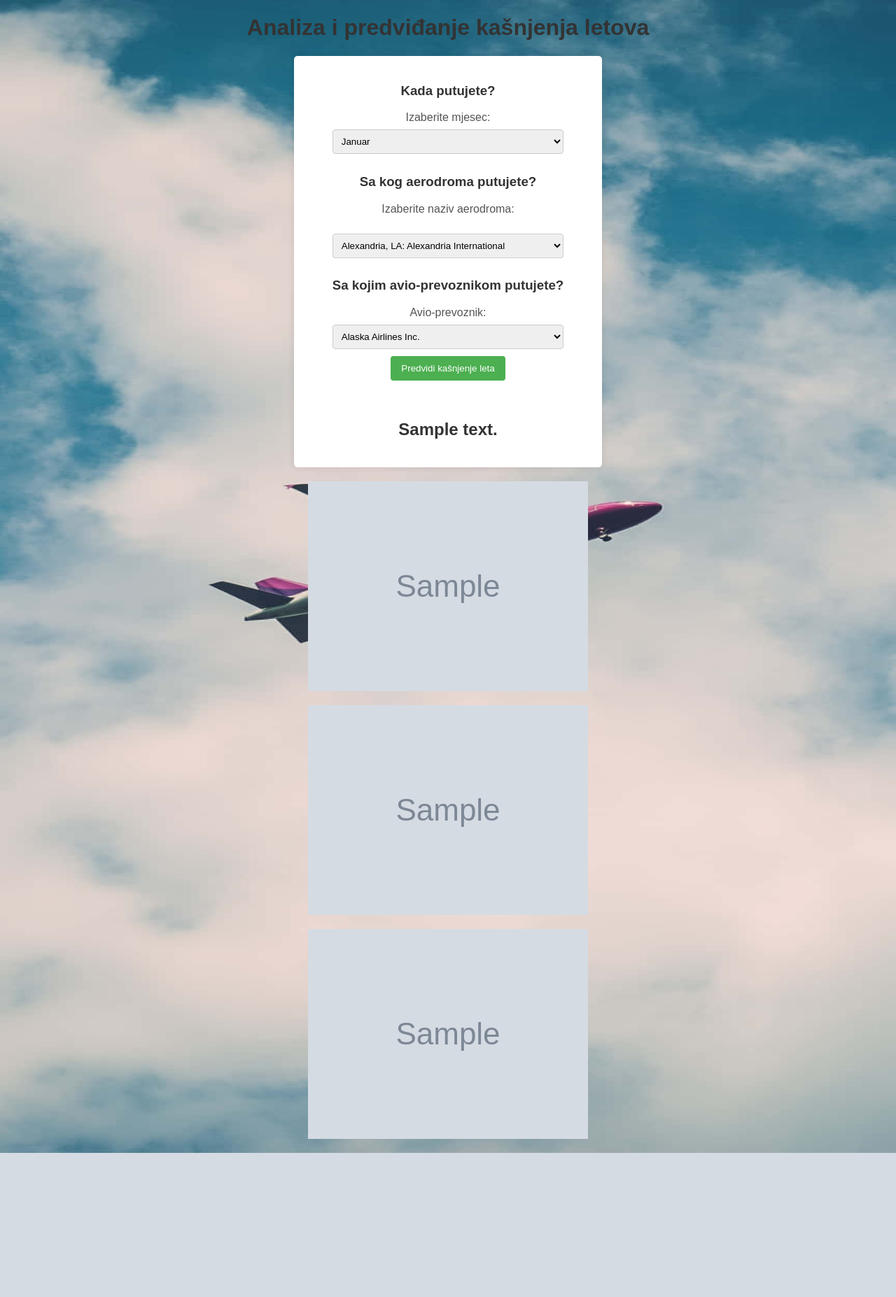
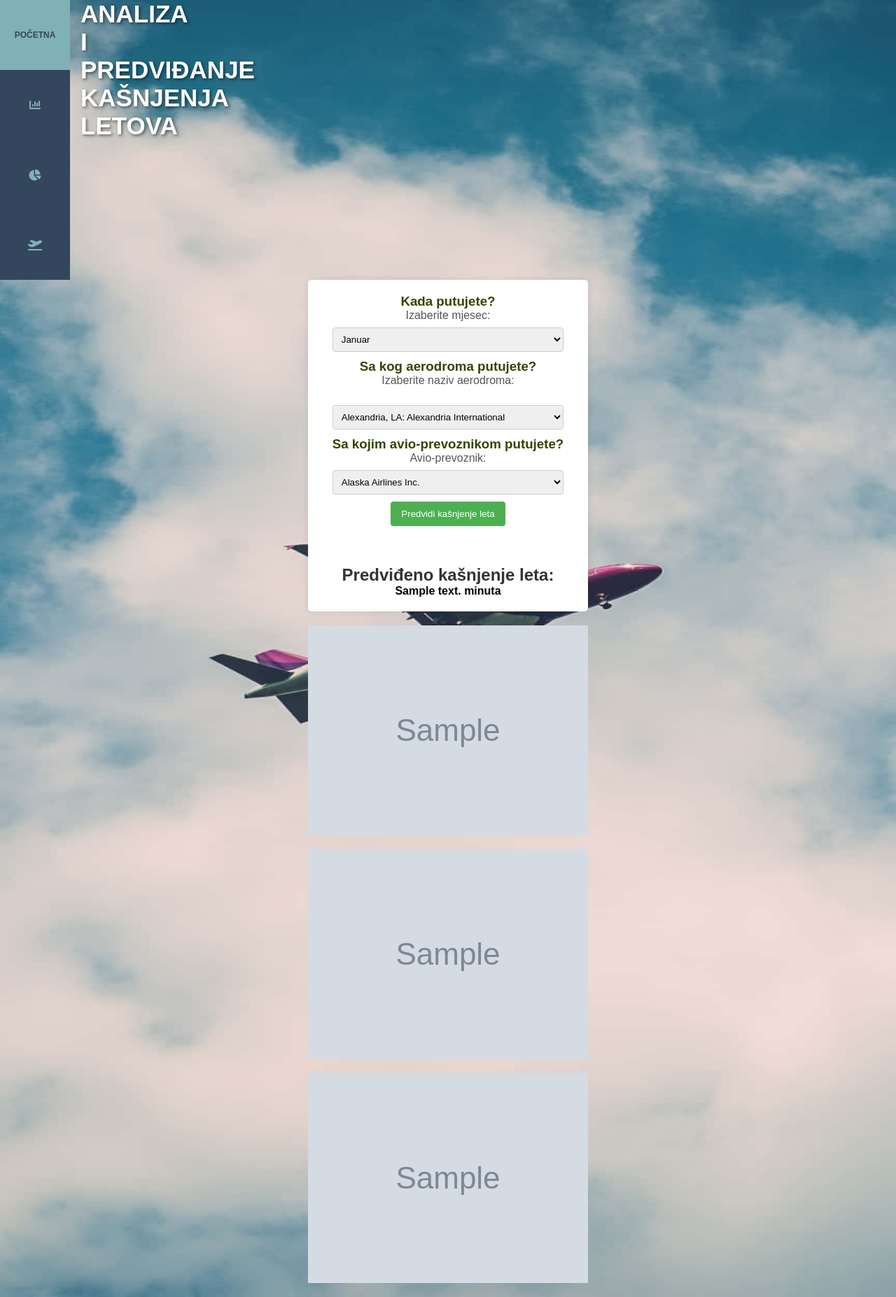
Before and after one commit to bosiljkatodic00/BigDataProject, a Flask app: template templates/index.html in a window 1280 px wide. Shown: the whole page at 70% size. Before the commit the page ends 1648 px from the top, so only its background shows below. Run offline with Flask 3, Linux system fonts and the light colour scheme; the template is opened without the code that fills it: most values are stand-ins (such as "Sample title", 1, 10 or a date in 2020); grey boxes marked "Sample" are stand-in pictures; parts of the project's set-up code (start-up, migrations or seed data) failed here and were passed over; some libraries are stand-ins or nearby versions.

Commit message:
style changes

```diff
--- a/app.py
+++ b/app.py
@@ -40,25 +40,25 @@ total_delay_by_month = flight_data.groupby('YearMonth')['arr_delay'].sum().reset
 
 
 # Generisanje grafikona unapred
-plt.figure(figsize=(12, 6))
+plt.figure(figsize=(16, 6))
 sns.barplot(x='arr_del15', y='carrier_name', data=avg_delay_by_carrier.sort_values(by='arr_del15', ascending=False))
-plt.xlabel('Prosečni procenat kašnjenja')
+plt.xlabel('Prosječni procenat kašnjenja')
 plt.ylabel('Avio-prevoznik')
-plt.title('Prosečni procenat kašnjenja po avio-prevozniku')
+plt.title('Prosječni procenat kašnjenja po avio-prevozniku')
 img1 = plot_to_html_image(plt)
 
-plt.figure(figsize=(10, 6))
+plt.figure(figsize=(16, 6))
 sns.boxplot(data=delay_factors)
 plt.xlabel('Faktori kašnjenja')
 plt.ylabel('Broj kašnjenja')
 plt.title('Analiza faktora kašnjenja')
 img2 = plot_to_html_image(plt)
 
-plt.figure(figsize=(12, 6))
+plt.figure(figsize=(16, 6))
 sns.lineplot(x='YearMonth', y='arr_delay', data=total_delay_by_month)
-plt.xlabel('Godina-Mesec')
+plt.xlabel('Godina-Mjesec')
 plt.ylabel('Ukupno kašnjenje')
-plt.title('Vremenska analiza ukupnog kašnjenja')
+plt.title('Vremenska analiza ukupnog kašnjenja po mjesecima')
 plt.xticks(rotation=45)
 img3 = plot_to_html_image(plt)
 
@@ -95,8 +95,11 @@ def predict():
     # Predviđanje kašnjenja leta
     predicted_delay = model.predict(input_data)
 
+    rounded_delay = round(predicted_delay[0])
+
+
     # Renderovanje HTML stranice sa predviđenim kašnjenjem
-    return render_template('index.html', prediction_text=f'Predviđeno kašnjenje leta: {predicted_delay[0]} minuta',
+    return render_template('index.html', prediction_text=f'{rounded_delay}',
                         selected_month=session.get('selected_month'),
                        selected_airport=session.get('selected_airport'),
                        selected_carrier=session.get('selected_carrier'), img1=img1, img2=img2, img3=img3)
--- a/predikcije.py
+++ b/predikcije.py
@@ -5,6 +5,9 @@ from sklearn.preprocessing import LabelEncoder
 import pandas as pd
 import pickle
 import matplotlib.pyplot as plt
+from sklearn.ensemble import RandomForestRegressor
+from sklearn.ensemble import GradientBoostingRegressor
+from sklearn.svm import SVR
 
 pd.options.mode.chained_assignment = None  # default='warn'
 
@@ -38,7 +41,7 @@ X_train, X_test, y_train, y_test = train_test_split(X, y, test_size=0.3, random_
 
 
 # Inicijalizacija modela
-model = LinearRegression()
+model = RandomForestRegressor()
 
 # Treniranje modela
 model.fit(X_train, y_train)
@@ -61,6 +64,7 @@ r2 = r2_score(y_test, y_pred)  # R-kvadrat vrednost
 print(f"Srednje kvadratno odstupanje (MSE): {mse}")
 print(f"R-kvadrat vrednost (R2): {r2}")
 
+
 #cuvanje modela
 file = open("model.pkl", 'wb')
 pickle.dump(model, file)
--- a/templates/index.html
+++ b/templates/index.html
@@ -3,6 +3,8 @@
 <head>
   <meta charset="UTF-8">
   <title>Kašnjenje letova</title>
+  <script src="https://use.fontawesome.com/3903c9d7fd.js"></script>
+  <link href="https://cdnjs.cloudflare.com/ajax/libs/font-awesome/5.10.2/css/all.css" rel="stylesheet">
   <style>
     body {
       background-image: url('/static/ppp.jpg');
@@ -12,6 +14,58 @@
       font-family: Arial, sans-serif; /* Postavite font za cijelu stranicu */
       margin: 0; /* Uklonite vanjske margine kako bi slika bila u potpunosti vidljiva */
     }
+
+    * {
+      margin: 0;
+      padding: 0;
+      box-sizing: border-box;
+  }
+  ul.menu {
+      display: inline-block;
+      list-style-type: none;
+  }
+
+  li.menu_list {
+      height: 100px;
+      width: 100px;
+      position: relative;
+  }
+
+  li.menu_list .front,
+  a.side {
+      display: flex;
+      align-items: center;
+      justify-content: center;
+      height: 100px;
+      width: 100%;
+      padding: 30px;
+      position: absolute;
+      top: 0;
+      left: 0;
+      text-decoration: none;
+      text-transform: uppercase;
+      transition: all .5s ease-out;
+      cursor: pointer;
+  }
+  li.menu_list .front {
+      background-color: #34465d;
+      color: #7fb1b5;
+      transform-origin: 0 0;
+  }
+  a.side {
+      background-color: #7fb1b5;
+      color: #34465d;
+      transform-origin: 0 0 100px;
+      transform: rotateY(-90deg);
+      font-size: 12px;
+      font-weight: bold;
+  }
+  li.menu_list:hover a.side {
+      transform: rotateY(0deg);
+  }
+  li.menu_list:hover .front {
+      transform: rotateY(90deg);
+  }
 
     .forma {
       width: 400px; /* Širina forme */
@@ -26,8 +80,15 @@
       margin: 0 auto; /* Centriranje forme */
     }
 
-    h1, h3 {
-      color: #333;
+    .content {
+      flex-grow: 1;
+      padding: 20px;
+    }
+
+
+
+    h3 {
+      color: #340;
     }
 
     label {
@@ -72,7 +133,28 @@
   </style>
 </head>
 <body>
-  <h1 style="text-align: center;" >Analiza i predviđanje kašnjenja letova</h1>
+  <ul class="menu">
+    <li class="menu_list">
+      <h1 style="text-align: left; margin-left: 115px; font-size: 35px; color: #FFF; text-shadow: 2px 2px 4px rgba(0, 0, 0, 0.5);">ANALIZA I PREDVIĐANJE KAŠNJENJA LETOVA</h1>
+
+        <span class="front fas fa-home"></span>
+        <a href="#" class="side">Početna</a>
+      </li>
+    <li class="menu_list">
+        <span class="front fas fa-chart-bar"></span>
+        <a href="#" class="side">Performanse Aerodroma</a>
+    </li>
+    <li class="menu_list">
+        <span class="front fas fa-chart-pie"></span>
+        <a href="#" class="side">Performanse Aviokompanija</a>
+    </li>
+    <li class="menu_list">
+        <span class="front fas fa-clock"></span>
+        <span class="front fas fa-plane-departure"></span>
+        <a href="#" class="side">Predikcija kašnjenja</a>
+    </li>
+</ul>
+
   <div class="forma">
     <form action="{{ url_for('predict')}}" method="post">
       <h3>Kada putujete?</h3>
@@ -118,7 +200,8 @@
     </form>
     <br>
     <br>
-    <h2>{{ prediction_text }}</h2>
+    <h2>Predviđeno kašnjenje leta:</h2>
+    <h4>{{ prediction_text }} minuta</h4>
   </div>
   <!-- Prikaz slika -->
   <img src="{{ img1 }}" alt="Grafikon 1">
```
Also changed, not shown: 1 other file.
